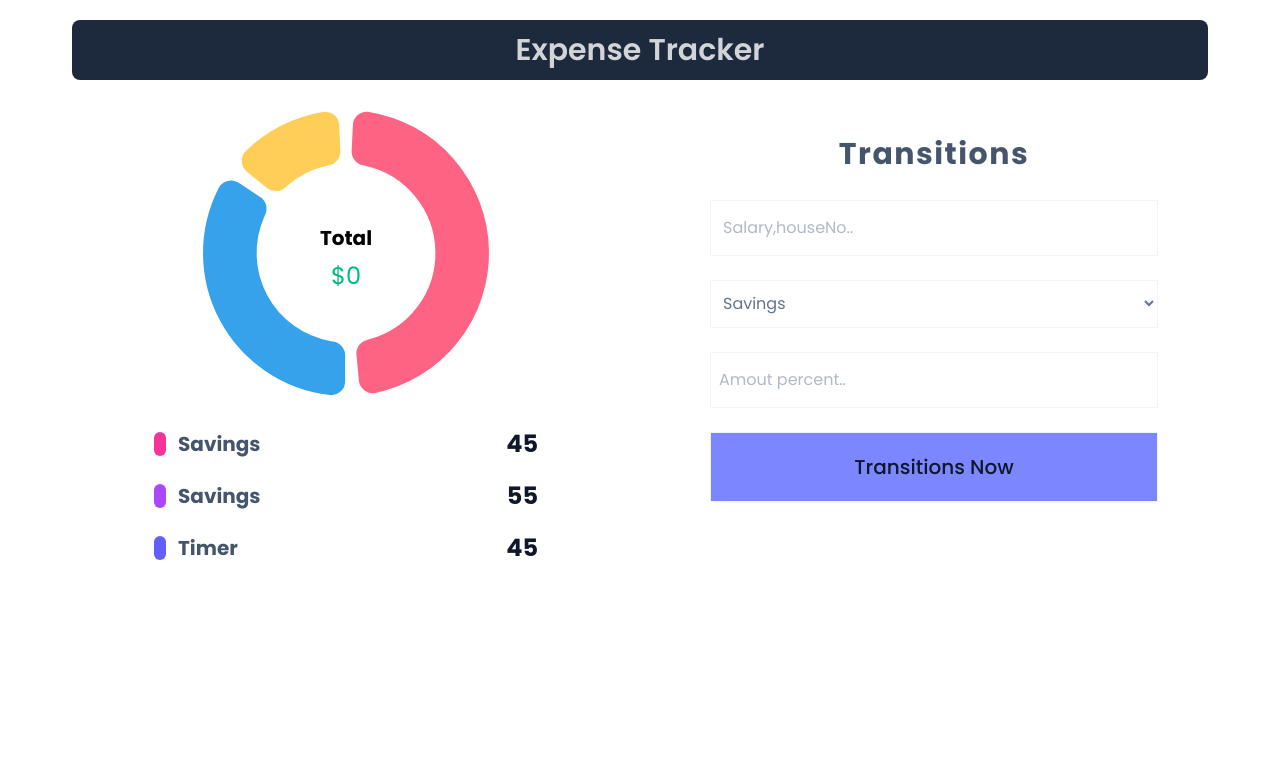
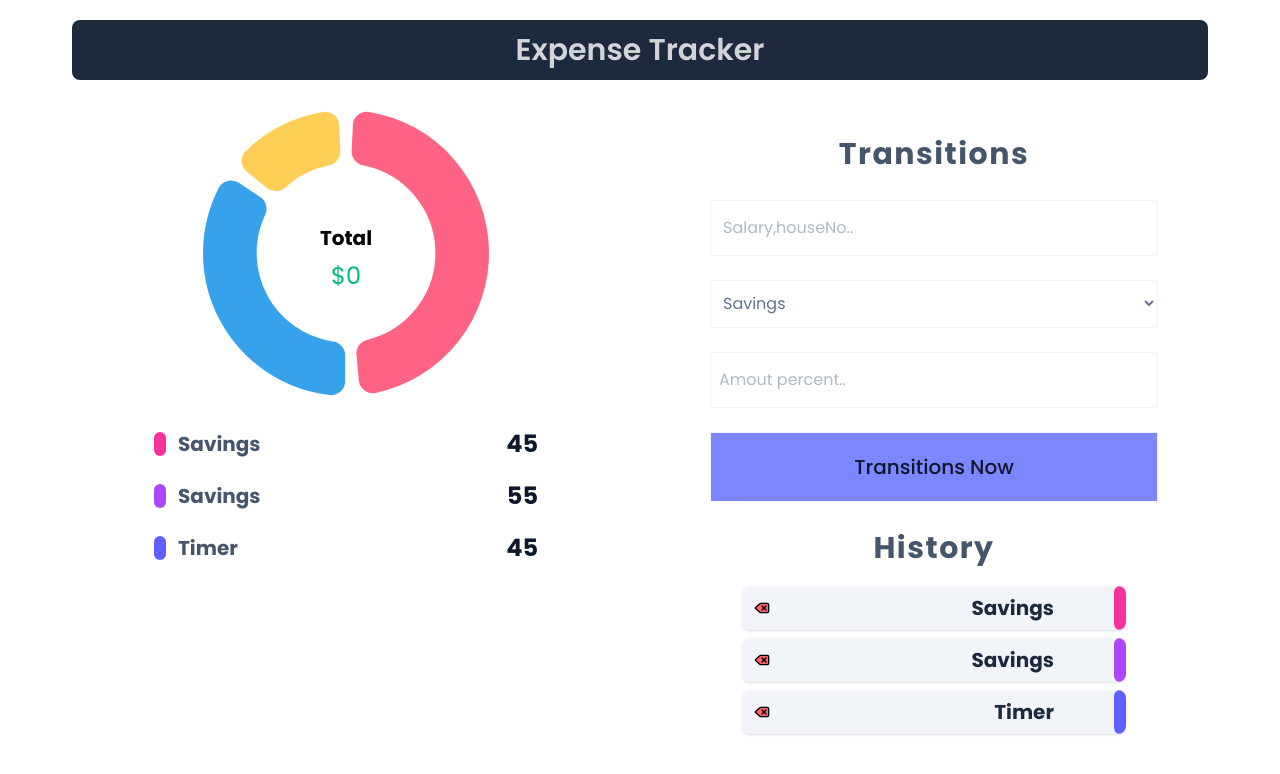
Before and after one commit to tarekhossain0043-dot/exp_tracker_with_rtk_query, a React (Vite) app in the folder client/: page / in a window 1280 px wide. Shown: the top 774 px of the page. Built offline with nearby package versions, Linux system fonts and the light colour scheme.

Commit message:
feature/list-history is created

```diff
--- a/client/package.json
+++ b/client/package.json
@@ -12,6 +12,7 @@
   "dependencies": {
     "@tailwindcss/vite": "^4.1.18",
     "chart.js": "^4.5.1",
+    "lucide-react": "^0.562.0",
     "react": "^19.2.0",
     "react-chartjs-2": "^5.3.1",
     "react-dom": "^19.2.0",
--- a/client/src/App.jsx
+++ b/client/src/App.jsx
@@ -1,6 +1,7 @@
 import React from "react";
 import Graph from "./components/Graph";
 import Form from "./components/Form";
+import List from "./components/List";
 
 const App = () => {
   return (
@@ -17,6 +18,7 @@ const App = () => {
         {/* form */}
         <div>
           <Form />
+          <List />
         </div>
       </div>
     </div>
--- /dev/null
+++ b/client/src/components/List.jsx
@@ -0,0 +1,48 @@
+import React from "react";
+import { DeleteIcon } from "lucide-react";
+export default function List() {
+  const listData = [
+    {
+      id: 1,
+      type: "Savings",
+      color: "bg-pink-500",
+    },
+    {
+      id: 2,
+      type: "Savings",
+      color: "bg-purple-500",
+    },
+    {
+      id: 3,
+      type: "timer",
+      color: "bg-indigo-500",
+    },
+  ];
+  return (
+    <div className="w-full max-w-sm mx-auto">
+      <h4 className="text-slate-600 text-3xl font-bold tracking-wider my-5 text-center capitalize">
+        History
+      </h4>
+      {listData.map((list, index) => (
+        <ListTypes key={index} data={list} />
+      ))}
+      {/* <ListTypes /> */}
+    </div>
+  );
+}
+
+const ListTypes = ({ data }) => {
+  return (
+    <div className="flex px-3 pr-6 items-center justify-between gap-5 relative rounded-lg overflow-hidden mb-2 py-2 shadow bg-slate-100">
+      <span
+        className={`w-3 h-full ${data.color} rounded-full absolute rounded-lg right-0 top-0 bottom-0`}
+      ></span>
+      <span>
+        <DeleteIcon className="w-4 h-4 fill-red-400 cursor-pointer hover:scale-105 transition-all duration-300 ease-in-out" />
+      </span>
+      <span className="text-xl justify-center pr-12 font-bold text-slate-800 capitalize">
+        {data.type}
+      </span>
+    </div>
+  );
+};
```
Also changed, not shown: 1 other file (tests, documents, lock files or other folders).
